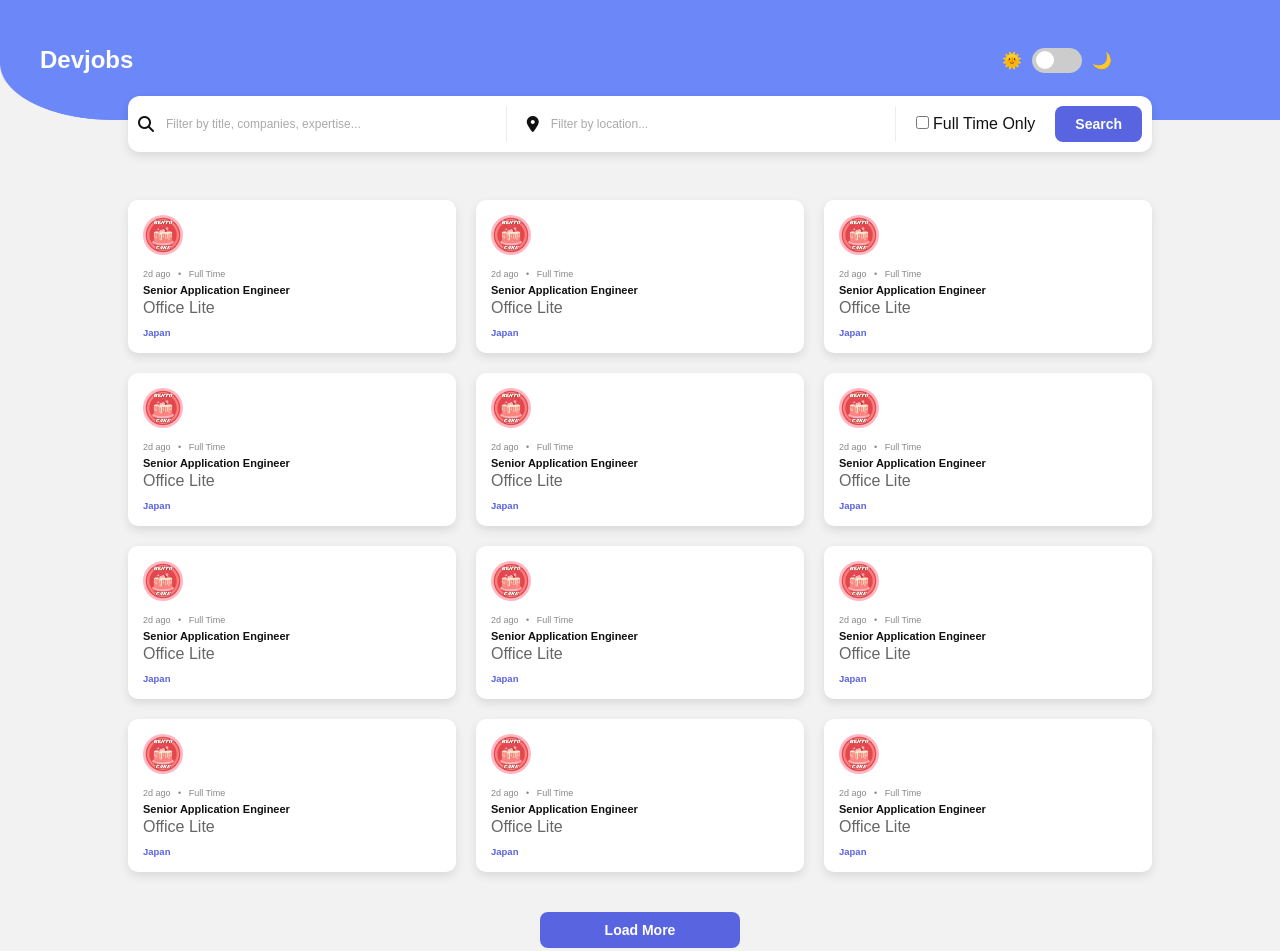
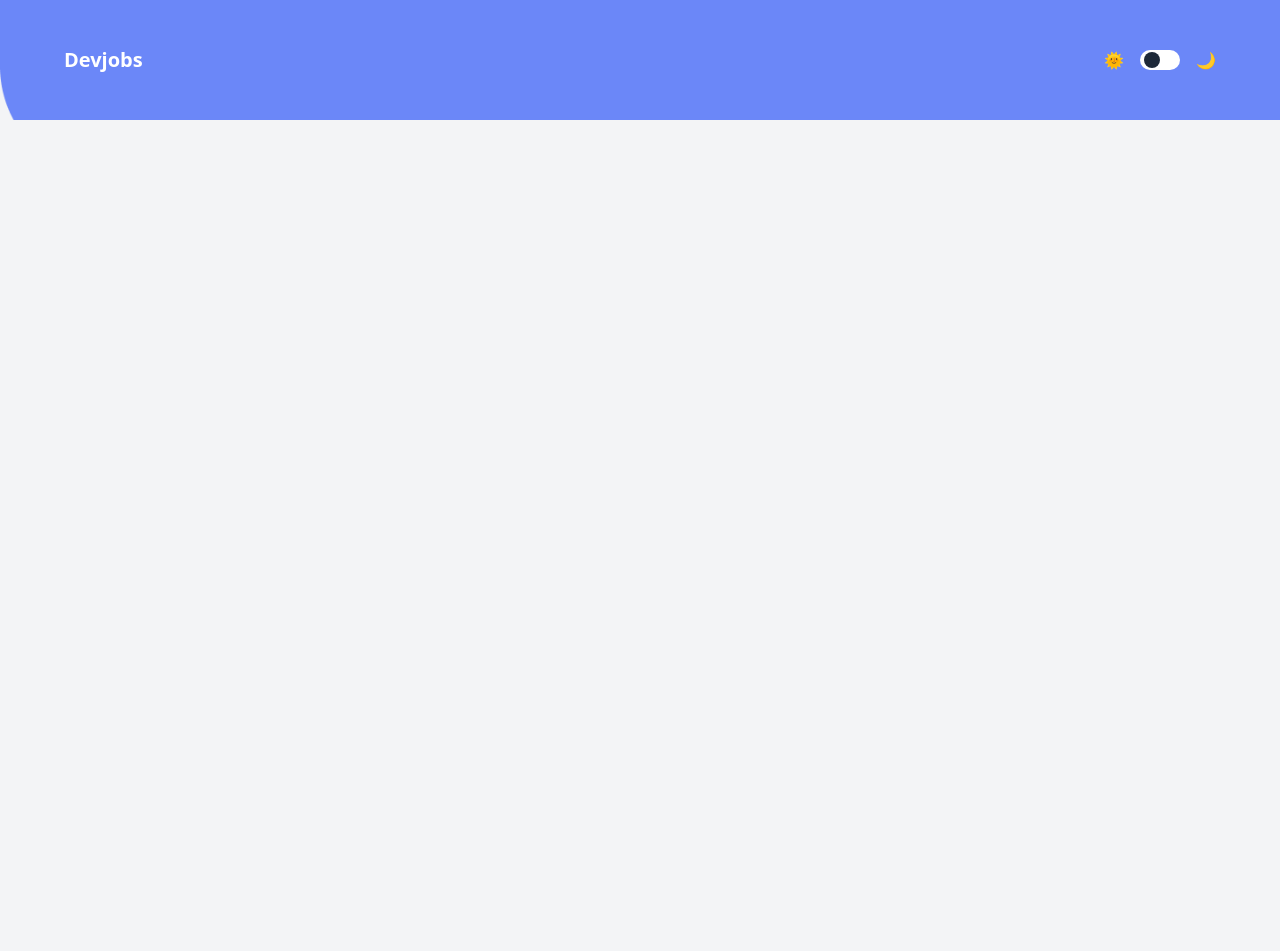
Before and after one commit to whimsicool/frontendmentor, a plain HTML site: page gh-jobs/index.html in a window 1280 px wide. After the commit the page ends 800 px from the top, so only its background shows below. Drawn offline with nearby package versions, Linux system fonts and the light colour scheme.

Commit message:
navbar-tailwind

```diff
--- a/gh-jobs/index.html
+++ b/gh-jobs/index.html
@@ -3,7 +3,7 @@
   <head>
     <meta charset="UTF-8" />
     <meta name="viewport" content="width=device-width, initial-scale=1.0" />
-    <link rel="stylesheet" href="style.css" />
+    <script src="https://cdn.jsdelivr.net/npm/@tailwindcss/browser@4"></script>
     <link
       rel="stylesheet"
       href="https://cdnjs.cloudflare.com/ajax/libs/font-awesome/6.4.0/css/all.min.css"
@@ -11,23 +11,22 @@
     <title>Devjobs</title>
   </head>
 
-  <body>
-    <div class="container">
-      <div class="nav-wrapper">
-        <img src="fig/nav.png" id="nav" alt="nav" />
-        <header>
-          <h2>Devjobs</h2>
-          <div class="theme">
-            <span>🌞</span>
-            <label class="switch">
-              <input type="checkbox" id="toggle-theme" />
-              <span class="slider"></span>
-            </label>
-            <span>🌙</span>
-          </div>
+  <body class="bg-gray-100 text-gray-900 font-sans text-[16px]">
+    <!-- <div class="container"> -->
+      <div class="relative h-[15vh] w-full">
+        <img src="fig/nav.png" id="nav" alt="nav"  class="w-full h-full object-cover"/>
+        <header class="absolute top-0 left-0 w-full h-full flex justify-between items-center px-16">
+          <h2 class="text-white text-xl font-bold">Devjobs</h2>
+        <div class="flex items-center gap-4 text-white">
+          <span>🌞</span>
+          <span class="bg-white w-10 h-5 rounded-full relative">
+            <span class="absolute left-1 top-0.5 w-4 h-4 rounded-full bg-gray-800"></span>
+          </span>
+          <span>🌙</span>
+        </div>
         </header>
 
-        <div class="search-bar">
+        <!-- <div class="search-bar">
           <div class="input-group">
             <i class="fa fa-search"></i>
             <input
@@ -232,7 +231,7 @@
       <div class="button-wrapper">
         <button id="load-more">Load More</button>
       </div>
-    </div>
+    </div> -->
 
     <script>
       const toggle = document.getElementById("toggle-theme");
--- a/gh-jobs/style.css
+++ /dev/null
@@ -1,238 +0,0 @@
-:root {
-  --bg-color: #f2f2f2;
-  --text-color: #111;
-  --card-bg: #ffffff;
-  --input-bg: #ffffff;
-  --input-text: #111;
-  --primary-color: #5964e0;
-  --button-text: #ffffff;
-  --border-color: #eeeeee;
-  --shadow-color: rgba(0, 0, 0, 0.1);
-  --placeholder-color: #aaa;
-}
-
-[data-theme="dark"] {
-  --bg-color: #121721;
-  --text-color: #ffffff;
-  --card-bg: #19202d;
-  --input-bg: #1e2a38;
-  --input-text: #ffffff;
-  --primary-color: #5964e0;
-  --button-text: #ffffff;
-  --border-color: #2c3e50;
-  --shadow-color: rgba(0, 0, 0, 0.3);
-  --placeholder-color: #ccc;
-}
-
-* {
-  margin: 0;
-  box-sizing: border-box;
-}
-
-html {
-  font-size: 62.5%;
-}
-
-body {
-  font-size: 1.6rem;
-  background-color: var(--bg-color);
-  color: var(--text-color);
-  font-family: sans-serif;
-}
-
-.nav-wrapper {
-  position: relative;
-  width: 100%;
-  height: 15vh;
-}
-
-#nav {
-  width: 100%;
-  max-height: 12rem;
-  display: block;
-}
-
-header {
-  position: absolute;
-  top: 0;
-  left: 0;
-  width: 90%;
-  height: 100%;
-  padding: 0 4rem;
-  display: flex;
-  justify-content: space-between;
-  align-items: center;
-  z-index: 10;
-  color: var(--text-color);
-}
-
-header h2 {
-  color: var(--input-bg);
-}
-
-.theme-toggle,
-.theme {
-  display: flex;
-  align-items: center;
-  gap: 1rem;
-}
-
-.switch {
-  position: relative;
-  width: 5rem;
-  height: 2.5rem;
-  display: inline-block;
-}
-
-.switch input {
-  opacity: 0;
-  width: 0;
-  height: 0;
-}
-
-.slider {
-  position: absolute;
-  cursor: pointer;
-  background-color: #ccc;
-  border-radius: 3.4rem;
-  top: 0;
-  left: 0;
-  right: 0;
-  bottom: 0;
-  transition: 0.4s;
-}
-
-.slider:before {
-  content: "";
-  position: absolute;
-  height: 1.8rem;
-  width: 1.8rem;
-  border-radius: 50%;
-  background-color: white;
-  left: 0.4rem;
-  top: 0.35rem;
-  transition: 0.4s;
-}
-
-input:checked + .slider {
-  background-color: var(--primary-color);
-}
-
-input:checked + .slider:before {
-  transform: translateX(2.4rem);
-}
-
-.search-bar {
-  position: absolute;
-  top: 80%;
-  left: 50%;
-  transform: translateX(-50%);
-  width: 80%;
-  display: flex;
-  justify-content: space-between;
-  background-color: var(--card-bg);
-  border-radius: 1.2rem;
-  padding: 1rem;
-  gap: 2rem;
-  box-shadow: 0 0.4rem 1rem var(--shadow-color);
-}
-
-.input-group {
-  flex: 1;
-  display: flex;
-  align-items: center;
-  gap: 1rem;
-  border-right: 0.1rem solid var(--border-color);
-  padding-right: 1.5rem;
-}
-
-.input-group input {
-  border: none;
-  outline: none;
-  width: 100%;
-  background-color: var(--input-bg);
-  color: var(--input-text);
-  font-size: 1.2rem;
-}
-
-.input-group input::placeholder {
-  color: var(--placeholder-color);
-}
-
-.filter-group {
-  display: flex;
-  align-items: center;
-  gap: 2rem;
-}
-
-button {
-  background-color: var(--primary-color);
-  color: var(--button-text);
-  border: none;
-  padding: 1rem 2rem;
-  border-radius: 0.8rem;
-  font-weight: bold;
-  font-size: 1.4rem;
-  cursor: pointer;
-}
-
-.job-grid {
-  width: 80%;
-  margin: 0 auto;
-  display: grid;
-  grid-template-columns: repeat(3, 1fr);
-  gap: 2rem;
-  padding-top: 8rem;
-}
-
-.job-card {
-  background-color: var(--card-bg);
-  border-radius: 1rem;
-  padding: 1.5rem;
-  box-shadow: 0 0.4rem 1rem var(--shadow-color);
-}
-
-.company-logo img {
-  width: 4rem;
-  height: 4rem;
-  border-radius: 50%;
-  margin-bottom: 1rem;
-}
-
-.job-meta {
-  color: #888;
-  font-size: 0.9rem;
-  margin-bottom: 0.5rem;
-}
-
-.job-meta .dot {
-  margin: 0 0.5rem;
-}
-
-.job-title {
-  font-size: 1.1rem;
-  font-weight: bold;
-  margin-bottom: 0.3rem;
-}
-
-.company-name {
-  color: #666;
-  margin-bottom: 1rem;
-}
-
-.location {
-  color: var(--primary-color);
-  font-weight: bold;
-  font-size: 0.95rem;
-}
-
-.button-wrapper {
-  display: flex;
-  justify-content: center;
-  margin-top: 4rem;
-  margin-bottom: 4rem;
-}
-
-#load-more {
-  width: 200px;
-}
```
